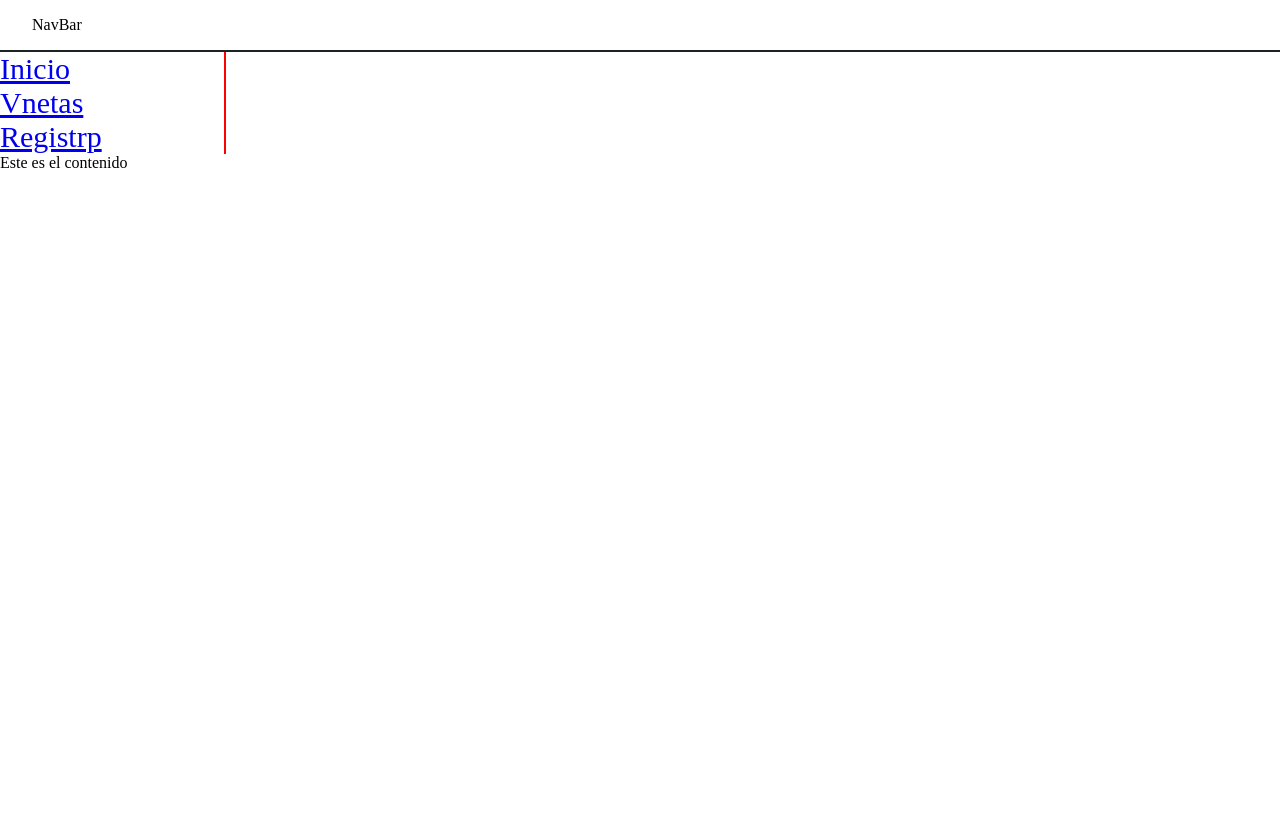
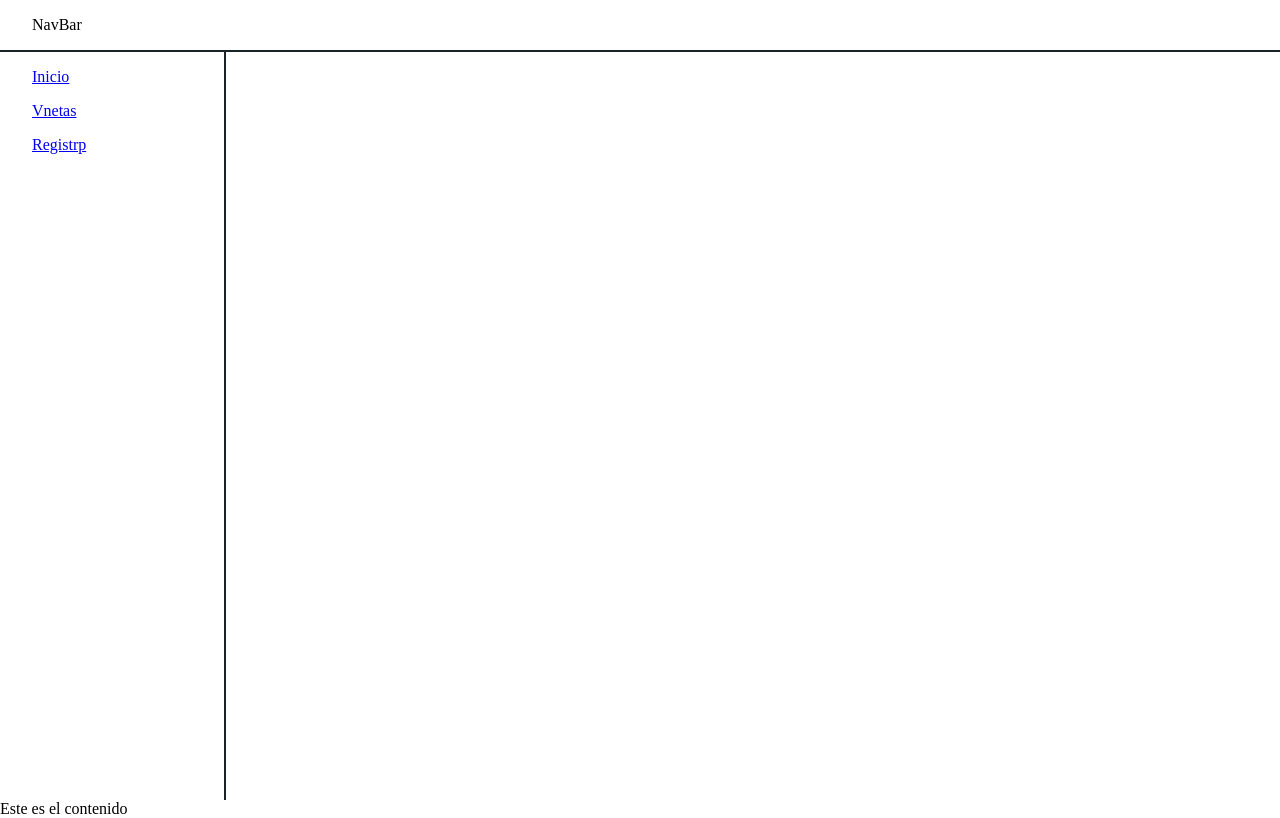
Before and after one commit to JeffreyMardoqueo-17/Admi-Caez-FrontenD, a React (Create React App) app: page / in a window 1280 px wide. Built offline with nearby package versions, Linux system fonts and the light colour scheme.

Commit message:
Dashboard, enmaquetacion

```diff
--- a/package.json
+++ b/package.json
@@ -10,6 +10,7 @@
     "react-dom": "^18.2.0",
     "react-router-dom": "^6.21.2",
     "react-scripts": "5.0.1",
+    "sass": "^1.69.7",
     "web-vitals": "^2.1.4"
   },
   "scripts": {
--- a/src/App.css
+++ /dev/null
@@ -1,13 +0,0 @@
-*{
-  margin: 0;
-  padding: 0;
-}
-:root{
-  --white: #Ffff;
-  --black: #1c2326;
-}
-.navBar{
-    background-color: var(--white);
-    padding: 1rem 2rem;
-    border-bottom: 2px solid var(--black);
-}
--- a/src/App.js
+++ b/src/App.js
@@ -1,6 +1,6 @@
 import React from 'react';
 import { BrowserRouter as Router } from 'react-router-dom'; // Importa BrowserRouter
-import './App.css';
+import './App.scss';
 import NavBar from './Components/NavBar/NavBar';
 import SideBar from './Components/SideBaar/SideBar';
 
--- /dev/null
+++ b/src/App.scss
@@ -0,0 +1,26 @@
+*{
+  margin: 0;
+  padding: 0;
+}
+
+// variables de colore sy eso
+  $white: #Ffff;
+  $black: #1c2326;
+
+.navBar{
+    background-color: $white;
+    padding: 1rem 2rem;
+    border-bottom: 2px solid $black;
+}
+.Sidebar{
+  width: 14rem;
+  height: calc(100vh - 52px);
+  border-right: 2px solid $black;
+  ul{
+    list-style: none;
+    padding: 1em 2em;
+    li{
+      margin-bottom: 1em;
+    }
+  }
+}
--- a/src/Components/SideBaar/SideBar.css
+++ /dev/null
@@ -1,16 +0,0 @@
-.Sidebar ul {
-    font-size: 30px;
-    color: red;
-    list-style: none;
-}
-
-.Sidebar {
-    width: 14rem;
-    height: calc(100vh-52px);
-    border-right: 2px solid red;
-}
-.Sidebar {
-    color: blue;
-    list-style: none;
-}
-/* //15:47 */
--- a/src/Components/SideBaar/SideBar.jsx
+++ b/src/Components/SideBaar/SideBar.jsx
@@ -1,6 +1,5 @@
 import React from 'react';
 import { Link } from 'react-router-dom';
-import './SideBar.css'
 const SideBar = () => {
     return (
         <div className='Sidebar'>
@@ -19,5 +18,4 @@ const SideBar = () => {
         </div>
     );
 }
-
 export default SideBar;
```
Also changed, not shown: 1 other file (tests, documents, lock files or other folders).
